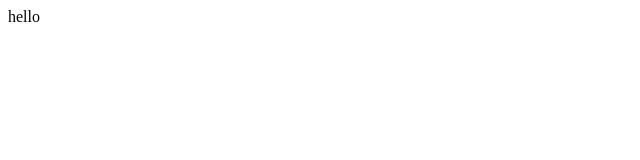
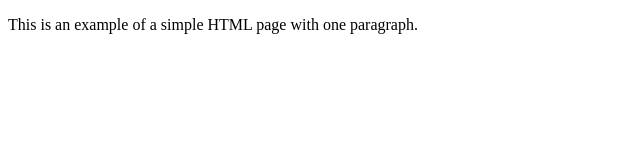
Before and after one commit to jakejackjoockjake/LOLDashboard, a plain HTML site: page index.html in a window 1280 px wide. Shown: the whole page, without its empty margins (0-640 px from the left). Drawn offline with Linux system fonts and the light colour scheme.

Commit message:
added text

```diff
--- a/index.html
+++ b/index.html
@@ -1,3 +1,9 @@
 <!DOCTYPE html>
-<html lang="en">
-<body> hello </body>
+<html>
+    <head>
+        <title>Example</title>
+    </head>
+    <body>
+        <p>This is an example of a simple HTML page with one paragraph.</p>
+    </body>
+</html>
```
